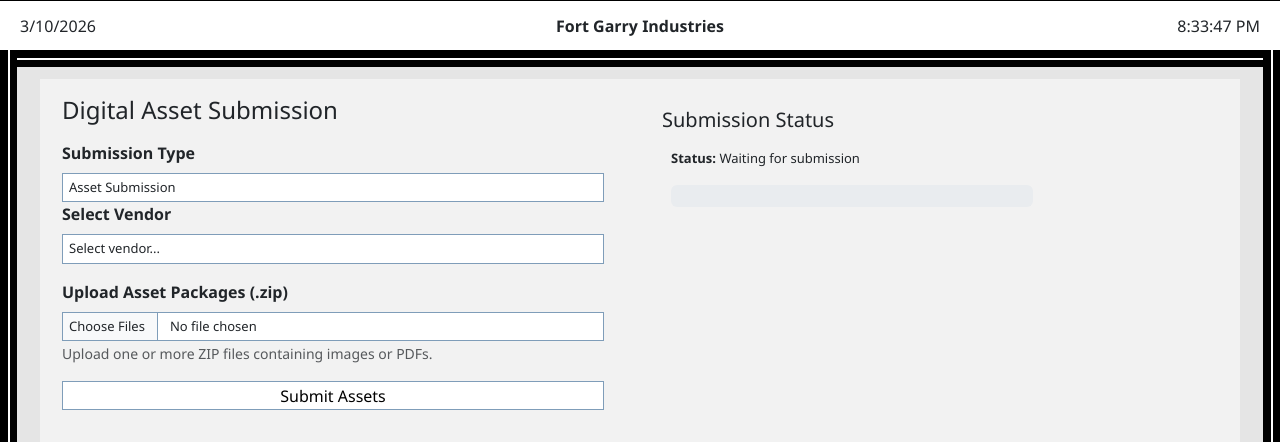
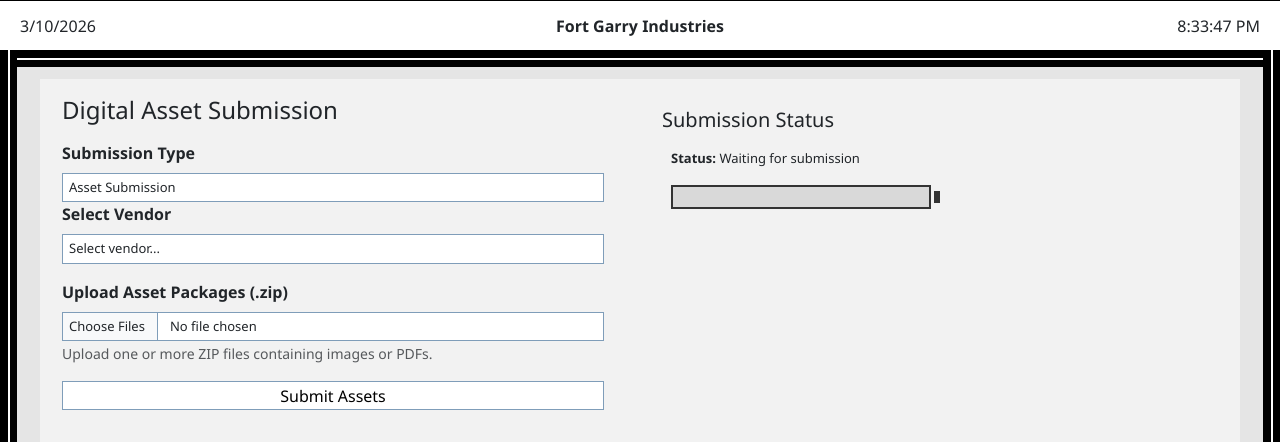
Before and after one commit to zobrathemanish/Vendor-Portal-staging, a Flask app: page /ingestion/assets in a window 1280 px wide. Shown: the top 442 px of the page. Run offline with Flask 3, Linux system fonts and the light colour scheme; a user stored in the database is signed in; parts of the project's set-up code (start-up, migrations or seed data) failed here and were passed over; some libraries are stand-ins or nearby versions.

Commit message:
battery like progress bar and output status

```diff
--- a/routes/ingestion_routes.py
+++ b/routes/ingestion_routes.py
@@ -174,3 +174,43 @@ def get_asset_status(vendor, submission_id):
             "progress": 5,
             "message": "Reading pipeline status"
         })
+
+@ingestion_bp.route("/api/asset-outputs/<vendor>/<submission_id>")
+@login_required
+def get_asset_outputs(vendor, submission_id):
+
+    import os
+    from azure.storage.blob import BlobServiceClient
+
+    conn = os.getenv("AZURE_STORAGE_CONNECTION_STRING")
+    blob_service = BlobServiceClient.from_connection_string(conn)
+
+    container = blob_service.get_container_client("silver")
+
+    prefix = f"logs/vendor={vendor}/assets/submission={submission_id}/"
+
+    files = []
+
+    try:
+
+        blobs = container.list_blobs(name_starts_with=prefix)
+
+        for blob in blobs:
+
+            name = blob.name.split("/")[-1]
+
+            # skip status file
+            if name == "asset_etl_status.json":
+                continue
+
+            url = container.get_blob_client(blob.name).url
+
+            files.append({
+                "name": name,
+                "url": url
+            })
+
+    except Exception as e:
+        print("OUTPUT LIST ERROR:", e)
+
+    return jsonify({"files": files})
--- a/templates/ingestion/ingest_assets.html
+++ b/templates/ingestion/ingest_assets.html
@@ -225,6 +225,50 @@ background:#198754;
 background:#dc3545;
 }
 
+/* ============================= */
+/* BATTERY PROGRESS */
+/* ============================= */
+
+.battery-progress{
+display:flex;
+align-items:center;
+gap:3px;
+margin-top:10px;
+}
+
+.battery-shell{
+position:relative;
+width:260px;
+height:24px;
+border:2px solid #333;
+background:#d9d9d9;
+overflow:hidden;
+}
+
+.battery-tip{
+width:6px;
+height:12px;
+background:#333;
+}
+
+.battery-fill{
+height:100%;
+width:0%;
+background:#8c8c8c;
+transition:width 0.4s ease;
+}
+
+.battery-text{
+position:absolute;
+width:100%;
+text-align:center;
+font-size:12px;
+line-height:22px;
+color:#000;
+font-weight:600;
+pointer-events:none;
+}
+
 </style>
 </head>
 
@@ -388,13 +432,18 @@ Submit Assets
 
 <div id="statusMeta" class="mt-2 text-muted"></div>
 
-<div class="progress mt-3" style="height:22px;">
-  <div id="pipelineProgress"
-       class="progress-bar"
-       role="progressbar"
-       style="width:0%">
-    0%
+<div class="battery-progress mt-3">
+
+  <div class="battery-shell">
+
+    <div id="pipelineProgress" class="battery-fill"></div>
+
+    <div class="battery-text" id="batteryText">0%</div>
+
   </div>
+
+  <div class="battery-tip"></div>
+
 </div>
 
 <div id="currentFile" class="mt-3 text-muted"></div>
@@ -553,7 +602,11 @@ pipelineProgress.classList.remove(
 function updateStage(stage, percent, message){
 
 pipelineProgress.style.width = percent + "%";
-pipelineProgress.textContent = percent + "%";
+
+const batteryText = document.getElementById("batteryText");
+if(batteryText){
+batteryText.innerText = percent + "%";
+}
 
 statusText.innerHTML = "<strong>Status:</strong> " + stage;
 statusMeta.textContent = message;
@@ -565,7 +618,11 @@ pipelineProgress.classList.add("status-processing");
 function setCompleted(message){
 
 pipelineProgress.style.width = "100%";
-pipelineProgress.textContent = "100%";
+
+const batteryText = document.getElementById("batteryText");
+if(batteryText){
+batteryText.innerText = "100%";
+}
 
 pipelineProgress.classList.remove("status-processing");
 pipelineProgress.classList.add("status-completed");
```
Also changed, not shown: 6 other files.
